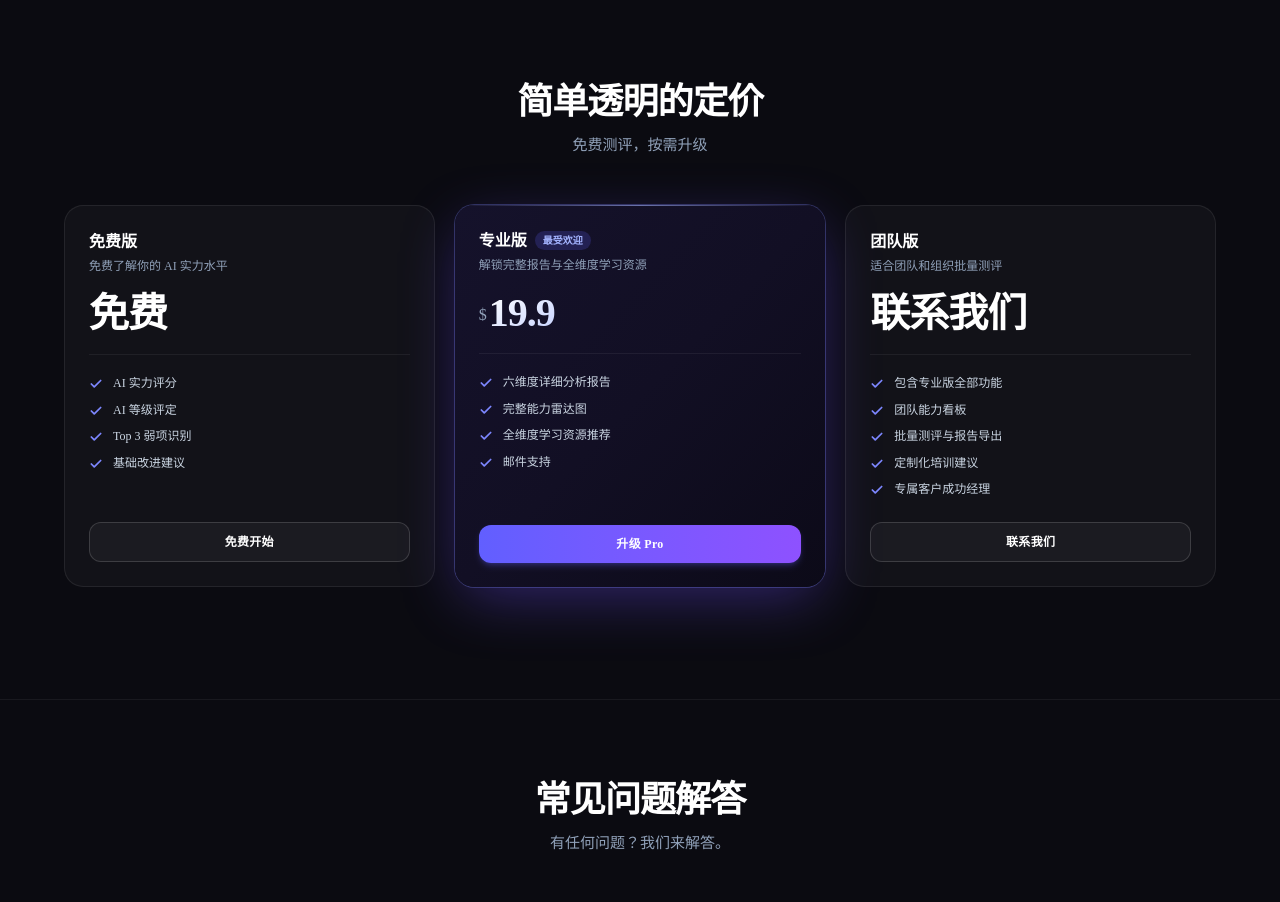
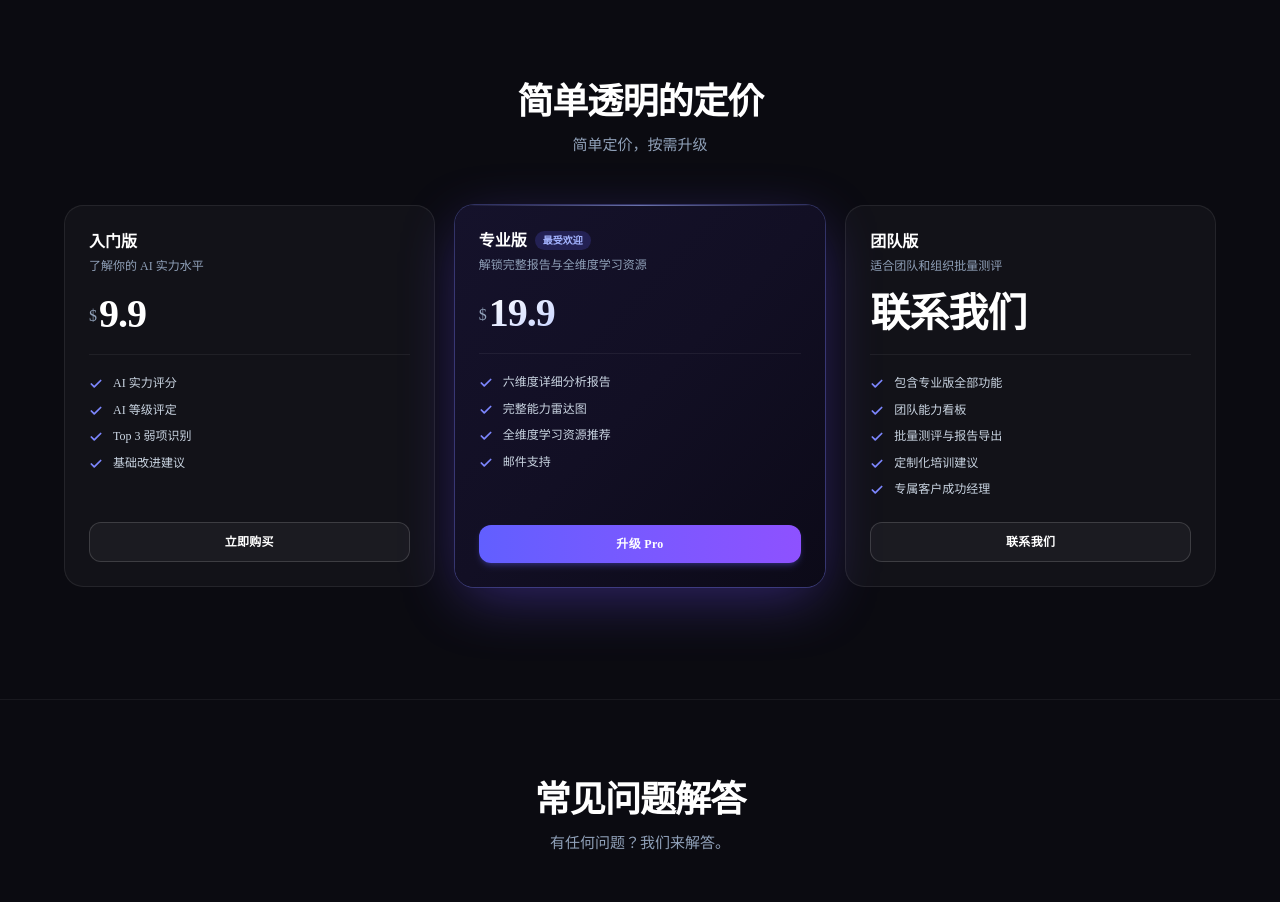
Before and after one commit to grl2345/ai-fluency, a Next.js app: page / in a window 1280 px wide. Shown: the part 2060-2962 px from the top of the page. Built offline with nearby package versions, Linux system fonts and the light colour scheme; no server answers.

Commit message:
将免费版改为入门版(¥9.9)，最低支付9.9元
- 定价卡片从"免费"改为"入门版 $9.9"
- 点击后触发 PayPal 支付流程（starter plan）
- 更新相关文案，移除"免费"字样

https://claude.ai/code/session_01W3M88GbRLA5ZmFGVfET9VD

```diff
--- a/components/landing-page.tsx
+++ b/components/landing-page.tsx
@@ -594,13 +594,16 @@ export function LandingPage({
           <div className="grid items-stretch gap-5 md:grid-cols-3">
             {([
               {
-                key: "free",
+                key: "starter",
                 name: t(UI.pricing.free.name, lang),
                 desc: t(UI.pricing.free.desc, lang),
-                price: lang === "zh" ? "免费" : "Free",
+                price: "$9.9",
                 features: UI.pricing.free.features[lang] as readonly string[],
                 highlighted: false,
-                action: onStartTest,
+                action: () => {
+                  if (!user) redirectToSignIn("/#pricing");
+                  else setPaymentPlan("starter");
+                },
                 ctaLabel: t(UI.pricing.free.cta, lang),
               },
               {
@@ -632,7 +635,7 @@ export function LandingPage({
                 ctaLabel: t(UI.pricing.team.cta, lang),
               },
             ]).map((plan, i) => {
-              const isProPrice = plan.key === "pro";
+              const isProPrice = plan.key === "pro" || plan.key === "starter";
               return (
                 <motion.div
                   key={plan.key}
@@ -675,7 +678,7 @@ export function LandingPage({
                         <span className={`text-[2.5rem] font-semibold leading-none tracking-tight ${
                           plan.highlighted ? "bg-gradient-to-br from-white to-indigo-200 bg-clip-text text-transparent" : "text-white"
                         } ${isProPrice ? "tabular-nums" : ""}`}>
-                          {isProPrice ? "19.9" : plan.price}
+                          {isProPrice ? plan.price.replace("$", "") : plan.price}
                         </span>
                       </div>
                     </div>
--- a/lib/i18n.ts
+++ b/lib/i18n.ts
@@ -72,7 +72,7 @@ export const UI = {
     titleHighlight: { zh: 'AI 素养', en: 'with AI' },
     title2: { zh: '？', en: ', really?' },
     desc: { zh: '15 分钟，跨六大维度测出你真实的 AI 素养水平。拿到个性化报告，看清你的强项和盲区。', en: 'Take the 15-minute assessment and find out where you really stand across six dimensions of AI fluency. Get a personalized report that shows your strengths and blind spots.' },
-    cta: { zh: '免费开始测评', en: 'Start Free Assessment' },
+    cta: { zh: '开始测评', en: 'Start Assessment' },
     ctaSecondary: { zh: '查看示例报告', en: 'See a sample report' },
     minutes: { zh: '分钟', en: 'minutes' },
     questions: { zh: '道题', en: 'questions' },
@@ -100,25 +100,25 @@ export const UI = {
   cta: {
     title: { zh: '准备好发现你的 AI 潜力了吗？', en: 'Ready to discover your AI potential?' },
     subtitle: { zh: '发现你的 AI 优势和成长空间', en: 'Find your AI strengths and unlock your growth potential' },
-    btn: { zh: '免费开始测评', en: 'Start Your Free Assessment' },
+    btn: { zh: '开始测评', en: 'Start Your Assessment' },
   },
   footer: {
     tagline: { zh: '帮助专业人士驾驭 AI 时代', en: 'Helping professionals navigate the AI era' },
   },
   pricing: {
     title: { zh: '简单透明的定价', en: 'Simple, Transparent Pricing' },
-    subtitle: { zh: '免费测评，按需升级', en: 'Free assessment, upgrade when you need more' },
+    subtitle: { zh: '简单定价，按需升级', en: 'Simple pricing, upgrade when you need more' },
     popular: { zh: '最受欢迎', en: 'Most Popular' },
     free: {
-      name: { zh: '免费版', en: 'Free' },
-      price: { zh: '¥0', en: '$0' },
+      name: { zh: '入门版', en: 'Starter' },
+      price: { zh: '¥9.9', en: '$9.9' },
       period: { zh: '', en: '' },
-      desc: { zh: '免费了解你的 AI 实力水平', en: 'Discover your AI fluency level for free' },
+      desc: { zh: '了解你的 AI 实力水平', en: 'Discover your AI fluency level' },
       features: {
         zh: ['AI 实力评分', 'AI 等级评定', 'Top 3 弱项识别', '基础改进建议'],
         en: ['AI Fluency Score', 'AI Level Classification', 'Top 3 Weakness Identification', 'Basic Recommendations'],
       },
-      cta: { zh: '免费开始', en: 'Start Free' },
+      cta: { zh: '立即购买', en: 'Get Started' },
     },
     pro: {
       name: { zh: '专业版', en: 'Pro' },
```
